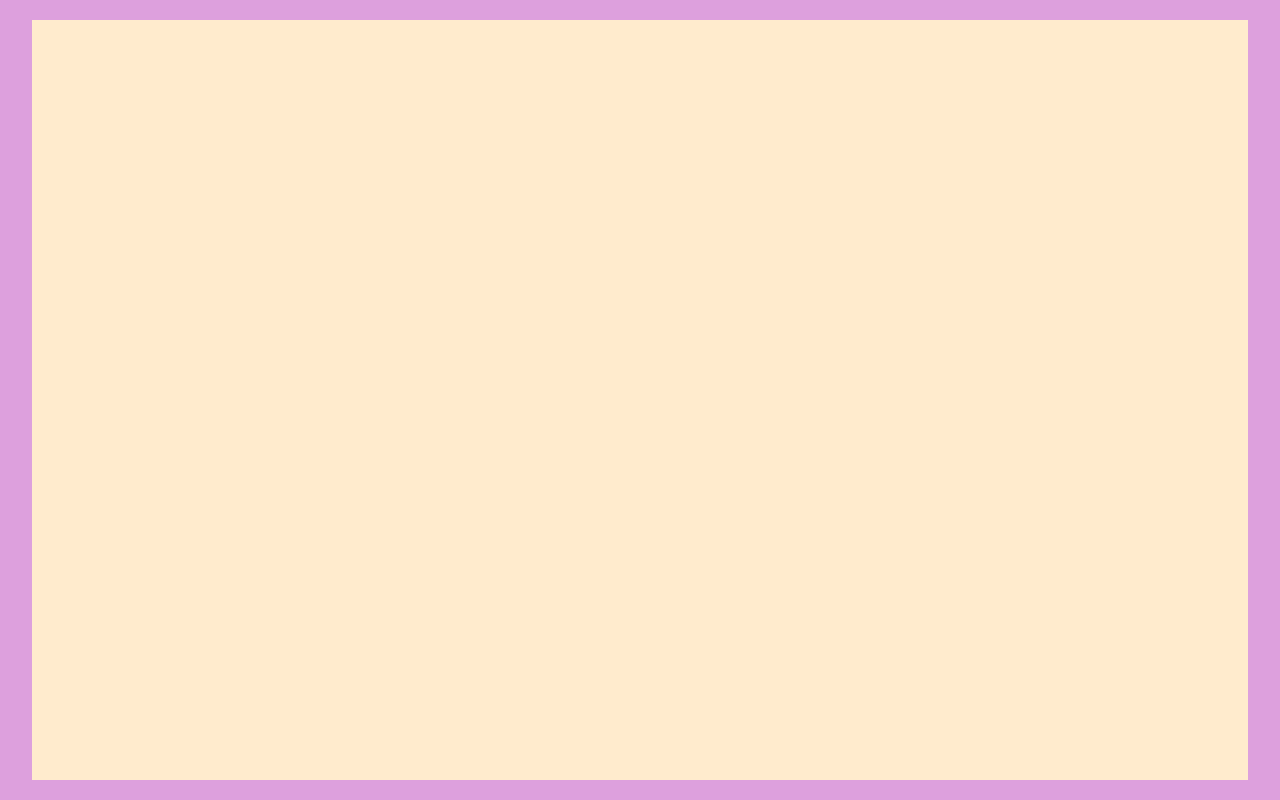
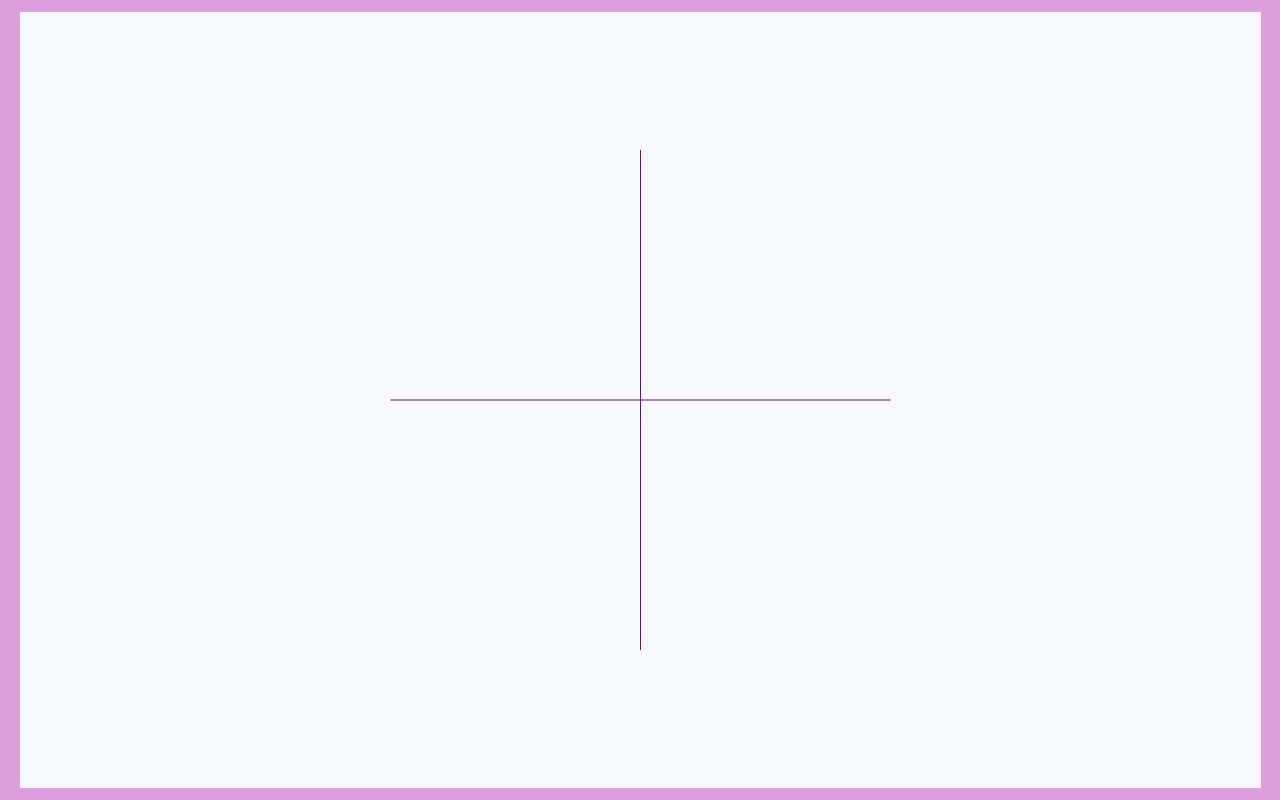
Before and after one commit to Purple-Code-sh/drawing-a-logarithmic-graph-in-js, a plain HTML site: page index.html in a window 1280 px wide. Drawn offline with Linux system fonts and the light colour scheme.

Commit message:
implementing new cartesianPlane object to drawing with canvas context and changing some css properties

```diff
--- a/main.js
+++ b/main.js
@@ -1,3 +1,10 @@
 const canvas = document.getElementById("myCanvas");
-canvas.width = window.innerWidth-window.innerWidth*0.05
-canvas.height = window.innerHeight-window.innerHeight*0.05;
+canvas.width = window.innerWidth-window.innerWidth*0.03
+canvas.height = window.innerHeight-window.innerHeight*0.03;
+
+
+const ctx = canvas.getContext("2d");
+
+const cartesianPlane = new CartesianPlane(250,canvas.width,canvas.height);
+
+cartesianPlane.draw(ctx);
--- a/style.css
+++ b/style.css
@@ -14,5 +14,8 @@ body {
 
 #myCanvas{
     margin: auto;
-    background-color: blanchedalmond;
+    padding: 0;
+    border: 0;
+    background-color:ghostwhite;
+    text-align: center;
 }
```
